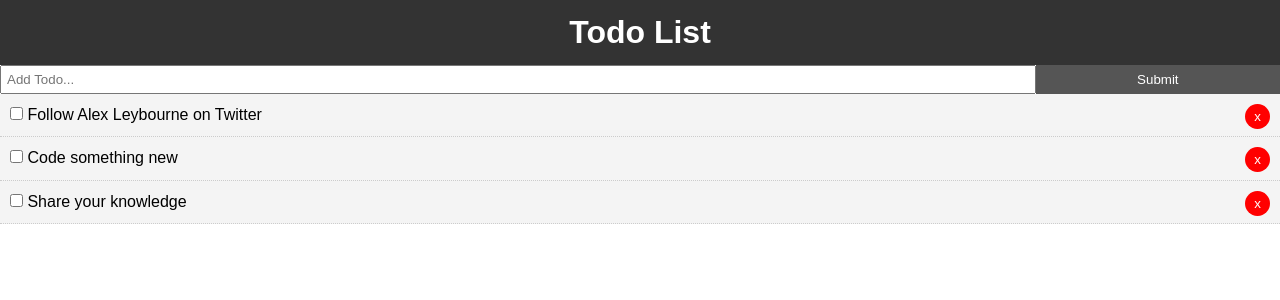
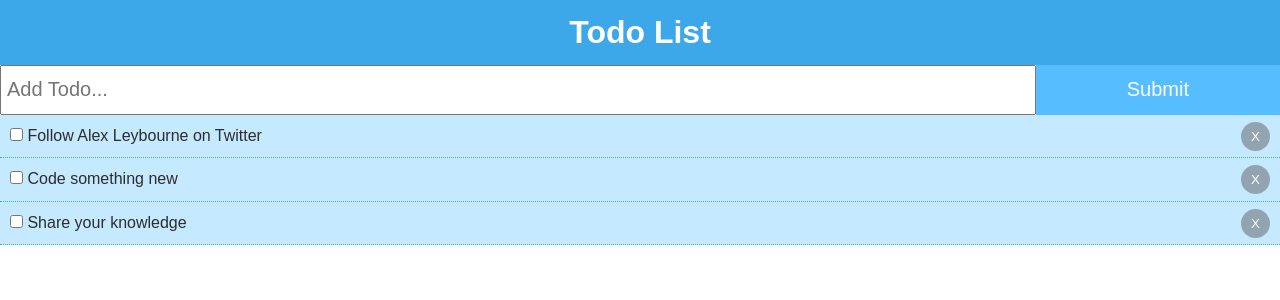
Before and after one commit to alexleybourne/VueJSTime, a Vue app: page / in a window 1280 px wide. Shown: the top 300 px of the page. Built offline with nearby package versions, Linux system fonts and the light colour scheme.

Commit message:
Added some Styling

```diff
--- a/src/App.vue
+++ b/src/App.vue
@@ -66,13 +66,16 @@ export default {
   .btn {
     display: inline-block;
     border: none;
-    background: #555;
+    background: #56beff;
     color: #fff;
     padding: 7px 20px;
     cursor: pointer;
+    font-size: 20px;
+    transition: 0.2s;
   }
 
   .btn:hover {
-    background: #666;
+    background: #3fb5ff;
+    transform: scale(1.1);
   }
 </style>
--- a/src/components/AddTodo.vue
+++ b/src/components/AddTodo.vue
@@ -41,6 +41,8 @@ export default {
     input[type="text"] {
         flex: 10;
         padding: 5px;
+        height: 50px;
+        font-size: 20px;
     }
 
     input[type="submit"] {
--- a/src/components/TodoItem.vue
+++ b/src/components/TodoItem.vue
@@ -3,7 +3,7 @@
         <p>
         <input type="checkbox" v-on:change="markComplete"/>
         {{todo.title}}
-        <button class="del" @click="$emit('del-todo', todo.id)" >x</button>
+        <button class="del" @click="$emit('del-todo', todo.id)" >X</button>
         </p>
     </div>
 </template>
@@ -23,23 +23,35 @@ export default {
 <style scoped>
 
     .todo-item {
-        background: #f4f4f4;
+        background: #c5e9ff;
         padding: 10px;
-        border-bottom: 1px #ccc dotted;
+        border-bottom: 1px #3ca7e9 dotted;
+        color: #2d2d2d;
+        transition: 0.3s;
     }
 
     .is-complete {
         text-decoration: line-through;
+        color: #454545;
+        background: #b2eec3;
     }
 
     .del {
-        background: #ff0000;
+        background: #60606080;
+        position: relative;
         color: #fff;
         border: none;
-        padding: 5px 9px;
-        border-radius: 50%;
+        padding: 7px 10px;
+        border-radius: 100%;
         cursor: pointer;
         float: right;
+        bottom: 3px;
+        transition: 0.2s;
+
+    }
+
+    .del:hover {
+        transform: scale(1.1);
     }
 
 </style>
--- a/src/components/layout/Header.vue
+++ b/src/components/layout/Header.vue
@@ -14,10 +14,11 @@ export default {
 <style scoped>
 
     .header {
-        background: #333;
+        background: #3ca7e9;
         color: #fff;
         text-align: center;
         padding: 10px;
+        z-index: 2;
     }
 
     .header a {
```
